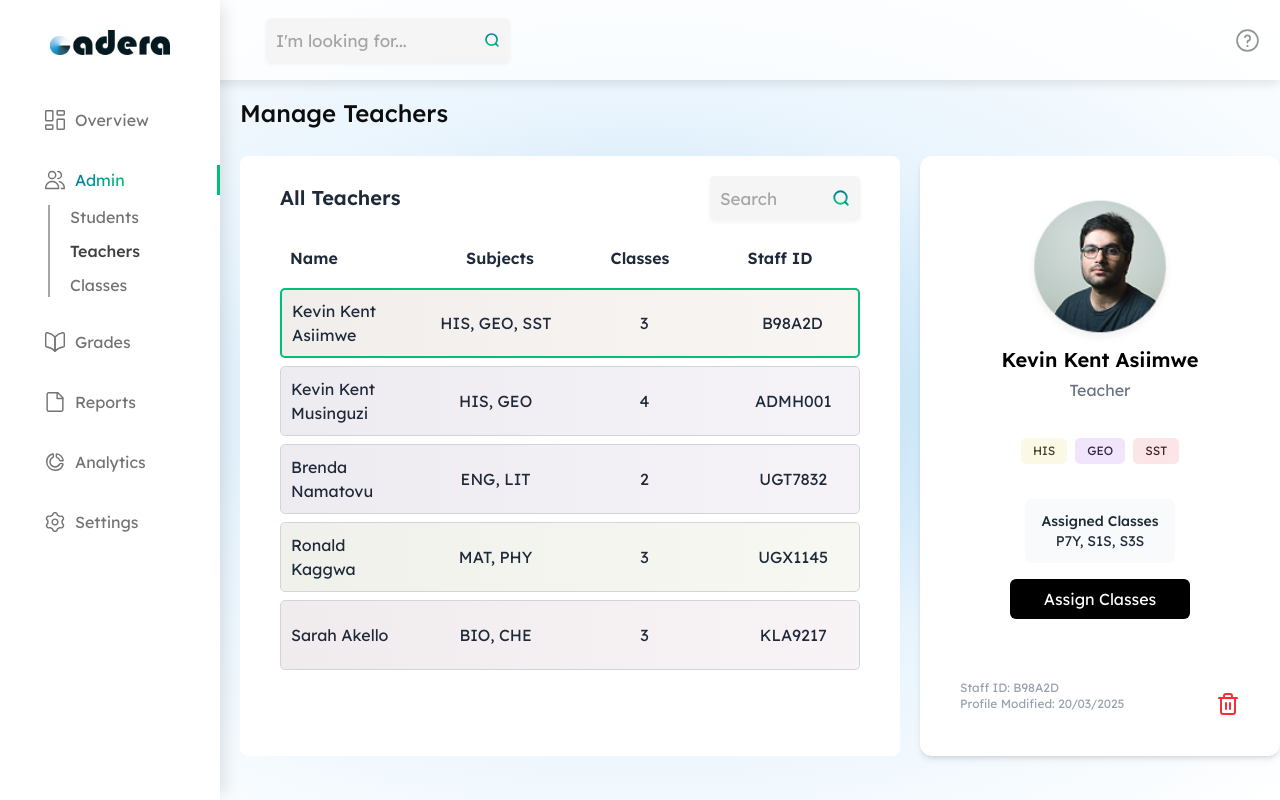
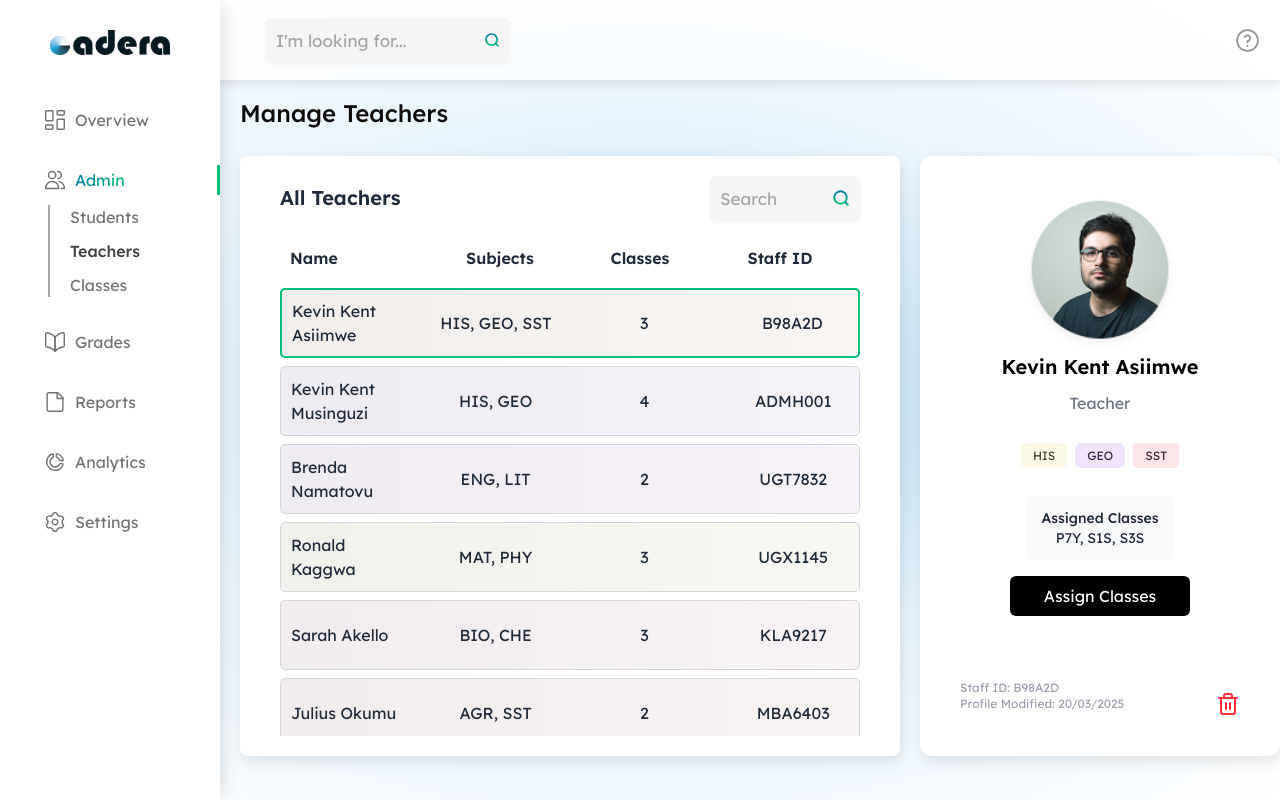
Before and after one commit to Josh-The-Developapa/Cadera-frontend, a React (Vite) app: page /admin/teachers in a window 1280 px wide. Built offline with nearby package versions, Linux system fonts and the light colour scheme.

Commit message:
Adjusted the fixed heights of the left and right panels for the admin pages to be responsive and depend on the viewport height

```diff
--- a/src/components/ContentBox/ContentBox.css
+++ b/src/components/ContentBox/ContentBox.css
@@ -15,5 +15,6 @@
 .content-heading {
   color: #0d0d0d;
   font-size: 24px;
+  /* font-size: 18px; */
   font-weight: 500;
 }
--- a/src/pages/Admin/Classes/Classes.css
+++ b/src/pages/Admin/Classes/Classes.css
@@ -18,8 +18,8 @@
   background: white;
   border-radius: 10px;
   padding: 30px;
-  box-shadow: 0 2px 8px rgba(0, 0, 0, 0.05);
-  height: 600px;
+  box-shadow: 2px 6px 15px rgba(0, 0, 0, 0.1);
+  height: 75vh;
 }
 
 /* Header with Search */
@@ -32,7 +32,7 @@
 
 .classes-title {
   font-size: 1.25rem;
-  font-weight: 600;
+  font-weight: 400;
   color: #374151;
 }
 
@@ -67,7 +67,7 @@
   display: flex;
   flex-wrap: wrap;
   gap: 15px;
-  height: 60vh;
+  height: 90%;
   overflow-y: auto;
   padding-right: 8px;
 }
@@ -179,7 +179,7 @@
   border-radius: 12px;
   min-width: 320px;
   width: 32%;
-  box-shadow: 0 2px 9px rgba(0, 0, 0, 0.06);
+  box-shadow: 2px 6px 15px rgba(0, 0, 0, 0.1);
   display: flex;
   flex-direction: column;
   justify-content: flex-start;
@@ -191,12 +191,12 @@
   width: 100%;
   color: white;
   border-radius: 10px 10px 0 0;
-  margin-bottom: 30px;
   display: flex;
   flex-direction: column;
   justify-content: flex-end;
   align-items: flex-end;
-  height: 120px;
+  max-height: 120px;
+  height: 40%;
   padding-right: 15px;
 }
 
@@ -211,6 +211,8 @@
   display: flex;
   flex-direction: column;
   justify-content: center;
+  /* background-color: green; */
+  padding-top: 20px;
 }
 
 .section-label {
@@ -229,7 +231,7 @@
   justify-content: center;
   align-items: center;
   gap: 8px;
-  margin-bottom: 20px;
+  margin-bottom: 5px;
 }
 
 .teacher-avatars {
@@ -343,7 +345,7 @@
 .student-stat {
   display: flex;
   align-items: center;
-  gap: 1px;
+  /* gap: 5px; */
 }
 
 .gender-icon {
--- a/src/pages/Admin/Classes/Classes.jsx
+++ b/src/pages/Admin/Classes/Classes.jsx
@@ -232,7 +232,7 @@ function Classes() {
           <img
             src={BothGendersSVG}
             alt="Total Students"
-            className="gender-icon"
+            className="gender-icon mr-[5px]"
           />
           <span className="student-count-number">{selectedClass.students}</span>
         </div>
--- a/src/pages/Admin/Students/Students.css
+++ b/src/pages/Admin/Students/Students.css
@@ -14,7 +14,7 @@
 
 .all-students {
   width: 65%;
-  height: 600px;
+  height: 75vh;
   background-color: #ffffff;
   border-radius: 8px;
   display: flex;
@@ -23,6 +23,7 @@
   padding: 40px;
   padding-top: 20px;
   padding-bottom: 0px;
+  box-shadow: 2px 6px 15px rgba(0, 0, 0, 0.1);
 }
 
 /* ==================== SEARCH BAR STYLES ==================== */
--- a/src/pages/Admin/Students/Students.jsx
+++ b/src/pages/Admin/Students/Students.jsx
@@ -76,7 +76,7 @@ function Students() {
   // Render student list header
   const renderStudentListHeader = () => (
     <div className="flex flex-row justify-between items-center mb-4">
-      <h2 className="text-xl font-semibold">All Students</h2>
+      <h2 className="text-[18px] font-semibold">All Students</h2>
       <div className="student-search-bar">
         <input
           type="text"
@@ -188,7 +188,7 @@ function Students() {
       <img
         src={StudentIcon}
         alt="Student-Icon"
-        style={{ height: '150px', width: '150px' }}
+        style={{ height: '150px', width: '150px', margin: 0 }}
       />
       <h3
         className="text-black font-semibold mb-1"
@@ -255,7 +255,10 @@ function Students() {
   // Render right panel with selected student profile
   const renderRightPanel = () => (
     <div>
-      <div className="bg-white rounded-xl shadow-md p-15 flex flex-col items-center h-[600px] min-w-[360px]">
+      <div
+        className="bg-white rounded-xl shadow-md p-10 flex flex-col justify-center items-center h-[75vh] min-w-[360px]"
+        style={{ boxShadow: '2px 6px 15px rgba(0, 0, 0, 0.1)' }}
+      >
         {renderStudentProfileHeader()}
         {renderStudentSubjects()}
         <button className="bg-black text-white px-4 py-2 rounded-md mb-3 w-[180px]">
--- a/src/pages/Admin/Teachers/Teachers.css
+++ b/src/pages/Admin/Teachers/Teachers.css
@@ -10,7 +10,7 @@
 
 .all-teachers {
   width: 65%;
-  height: 600px;
+  height: 75vh;
   background-color: #ffffff;
   border-radius: 8px;
   display: flex;
@@ -19,11 +19,12 @@
   padding: 40px;
   padding-top: 20px;
   padding-bottom: 20px;
+  box-shadow: 2px 6px 15px rgba(0, 0, 0, 0.1);
 }
 
 .teacher-list {
   overflow-y: scroll;
-  height: 390px;
+  height: 90%;
 }
 
 .teacher-list::-webkit-scrollbar {
--- a/src/pages/Admin/Teachers/Teachers.jsx
+++ b/src/pages/Admin/Teachers/Teachers.jsx
@@ -5,78 +5,8 @@ import TeacherIcon from '../../../assets/teacher.png';
 import { Trash2 } from 'lucide-react';
 import SearchIcon from '../../../assets/search-1.svg';
 
-const teachers = [
-  {
-    name: 'Kevin Kent Asiimwe',
-    id: 'B98A2D',
-    subjects: ['HIS', 'GEO', 'SST'],
-    classCount: 3,
-    assignedClasses: ['P7Y', 'S1S', 'S3S'],
-  },
-  {
-    name: 'Kevin Kent Musinguzi',
-    id: 'ADMH001',
-    subjects: ['HIS', 'GEO'],
-    classCount: 4,
-    assignedClasses: ['P7P', 'P7K', 'S1N', 'S2Q'],
-  },
-  {
-    name: 'Brenda Namatovu',
-    id: 'UGT7832',
-    subjects: ['ENG', 'LIT'],
-    classCount: 2,
-    assignedClasses: ['S2E', 'S3W'],
-  },
-  {
-    name: 'Ronald Kaggwa',
-    id: 'UGX1145',
-    subjects: ['MAT', 'PHY'],
-    classCount: 3,
-    assignedClasses: ['S1N', 'S2S', 'S4W'],
-  },
-  {
-    name: 'Sarah Akello',
-    id: 'KLA9217',
-    subjects: ['BIO', 'CHE'],
-    classCount: 3,
-    assignedClasses: ['S2N', 'S3E', 'S4E'],
-  },
-  {
-    name: 'Julius Okumu',
-    id: 'MBA6403',
-    subjects: ['AGR', 'SST'],
-    classCount: 2,
-    assignedClasses: ['P6A', 'P7N'],
-  },
-  {
-    name: 'Stella Namaganda',
-    id: 'ENT4598',
-    subjects: ['FRE', 'ENG'],
-    classCount: 1,
-    assignedClasses: ['S3N'],
-  },
-  {
-    name: 'Brian Ssentongo',
-    id: 'JIN2379',
-    subjects: ['ICT', 'PHY'],
-    classCount: 3,
-    assignedClasses: ['S2W', 'S3E', 'S4S'],
-  },
-  {
-    name: 'Joan Nabakka',
-    id: 'ARU1110',
-    subjects: ['MAT', 'ENG'],
-    classCount: 4,
-    assignedClasses: ['S1W', 'S2N', 'S3S', 'S4N'],
-  },
-  {
-    name: 'Moses Kintu',
-    id: 'KYE7420',
-    subjects: ['GEO', 'HIS'],
-    classCount: 2,
-    assignedClasses: ['S2E', 'S4W'],
-  },
-];
+// Mock data representing registered teachers
+import teachers from './TeachersData.js';
 
 function Teachers() {
   const [selectedIndex, setSelectedIndex] = useState(0);
@@ -230,17 +160,20 @@ function Teachers() {
           </div>
 
           <div>
-            <div className="bg-white rounded-xl shadow-md p-10 flex flex-col items-center h-[600px] w-[360px]">
+            <div
+              className="bg-white rounded-xl shadow-md p-10 flex flex-col items-center h-[75vh] w-[360px]"
+              style={{ boxShadow: '2px 6px 15px rgba(0, 0, 0, 0.1)' }}
+            >
               <img
                 src={TeacherIcon}
                 alt="Teacher-Icon"
-                style={{ height: '150px', width: '150px' }}
+                style={{ height: '40%', width: 'auto' }}
               />
-              <h3 className="text-black font-semibold mb-1 text-xl">
+              <h3 className="text-black font-semibold text-xl mb-[10px]">
                 {selectedTeacher.name}
               </h3>
-              <p className="mb-4 text-gray-500">Teacher</p>
-              <div className="flex flex-wrap justify-center gap-2 mb-[35px] w-[250px] mt-[20px]">
+              <p className=" text-gray-500 mb-0">Teacher</p>
+              <div className="flex flex-wrap justify-center gap-2 mb-[10%] w-[250px] mt-[10%]">
                 {selectedTeacher.subjects.map((subj, idx) => {
                   const subjHue = subjectHues[selectedIndex]?.[idx];
                   const style =
--- /dev/null
+++ b/src/pages/Admin/Teachers/TeachersData.js
@@ -0,0 +1,74 @@
+const TeachersData = [
+    {
+        name: 'Kevin Kent Asiimwe',
+        id: 'B98A2D',
+        subjects: ['HIS', 'GEO', 'SST'],
+        classCount: 3,
+        assignedClasses: ['P7Y', 'S1S', 'S3S'],
+    },
+    {
+        name: 'Kevin Kent Musinguzi',
+        id: 'ADMH001',
+        subjects: ['HIS', 'GEO'],
+        classCount: 4,
+        assignedClasses: ['P7P', 'P7K', 'S1N', 'S2Q'],
+    },
+    {
+        name: 'Brenda Namatovu',
+        id: 'UGT7832',
+        subjects: ['ENG', 'LIT'],
+        classCount: 2,
+        assignedClasses: ['S2E', 'S3W'],
+    },
+    {
+        name: 'Ronald Kaggwa',
+        id: 'UGX1145',
+        subjects: ['MAT', 'PHY'],
+        classCount: 3,
+        assignedClasses: ['S1N', 'S2S', 'S4W'],
+    },
+    {
+        name: 'Sarah Akello',
+        id: 'KLA9217',
+        subjects: ['BIO', 'CHE'],
+        classCount: 3,
+        assignedClasses: ['S2N', 'S3E', 'S4E'],
+    },
+    {
+        name: 'Julius Okumu',
+        id: 'MBA6403',
+        subjects: ['AGR', 'SST'],
+        classCount: 2,
+        assignedClasses: ['P6A', 'P7N'],
+    },
+    {
+        name: 'Stella Namaganda',
+        id: 'ENT4598',
+        subjects: ['FRE', 'ENG'],
+        classCount: 1,
+        assignedClasses: ['S3N'],
+    },
+    {
+        name: 'Brian Ssentongo',
+        id: 'JIN2379',
+        subjects: ['ICT', 'PHY'],
+        classCount: 3,
+        assignedClasses: ['S2W', 'S3E', 'S4S'],
+    },
+    {
+        name: 'Joan Nabakka',
+        id: 'ARU1110',
+        subjects: ['MAT', 'ENG'],
+        classCount: 4,
+        assignedClasses: ['S1W', 'S2N', 'S3S', 'S4N'],
+    },
+    {
+        name: 'Moses Kintu',
+        id: 'KYE7420',
+        subjects: ['GEO', 'HIS'],
+        classCount: 2,
+        assignedClasses: ['S2E', 'S4W'],
+    },
+];
+
+export default TeachersData;
```
Also changed, not shown: cadera-icon.png (added).
